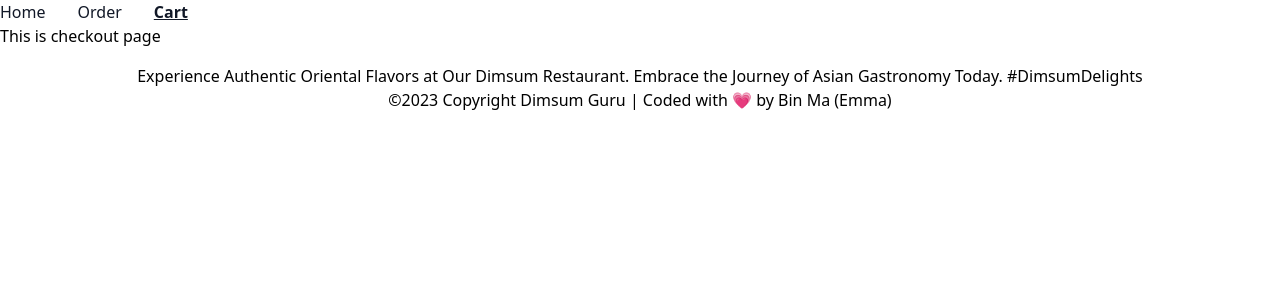
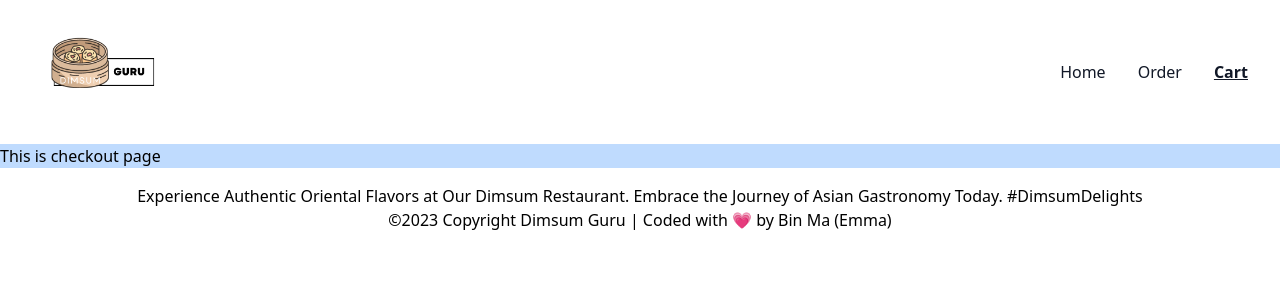
Before and after one commit to EmmaBin/dimsum_guru, a React (Create React App) app in the folder client/: page /checkout in a window 1280 px wide. Shown: the top 300 px of the page. Built offline with nearby package versions, Linux system fonts and the light colour scheme.

Commit message:
connected to server

```diff
--- a/client/src/App.js
+++ b/client/src/App.js
@@ -3,15 +3,17 @@ import Home from "./pages/Home"
 import { NavLayout } from "./NavLayout";
 import Checkout from "./pages/Checkout";
 import Order from "./pages/Order";
+import { useState } from 'react';
 
 
 function App() {
+  const [cart, setCart] = useState([]);
   return (
     <Routes>
       <Route element={<NavLayout />}>
         <Route path="/" element={<Home />} />
-        <Route path="/order" element={<Order />} />
-        <Route path="/checkout" element={<Checkout />} />
+        <Route path="/order" element={<Order cart={cart} setCart={setCart} />} />
+        <Route path="/checkout" element={<Checkout cart={cart} setCart={setCart} />} />
       </Route>
 
 
--- a/client/src/NavLayout.js
+++ b/client/src/NavLayout.js
@@ -1,31 +1,44 @@
 import { NavLink, Link, Outlet } from "react-router-dom";
+import Logo from "./assets/dimsum_logo.png"
+import React from "react"
+import {useState} from "react"
 
 
 export function NavLayout() {
+    const [showFood, setShowFood] = useState(false)
+
 
     return (
-        <div class="w-full md:block md:w-auto" id="navbar-default">
-            <ul class="font-medium flex flex-col p-4 md:p-0 mt-4 border border-gray-100 rounded-lg bg-gray-50 md:flex-row md:space-x-8 md:mt-0 md:border-0 md:bg-white dark:bg-gray-800 md:dark:bg-gray-900 dark:border-gray-700">
+        <div className="w-full md:block md:w-auto" id="navbar-default">
+            <div className="flex flex-col px-8 md:flex-row md:items-center md:justify-between">
+                <img className="w-36 h-36 mx-auto md:mx-0" src={Logo} alt="dim sum logo" />
+                <ul className="font-medium flex flex-col md:p-0 border border-gray-100 rounded-lg bg-gray-50 md:flex-row md:space-x-8 md:mt-0 md:border-0 md:bg-white dark:bg-gray-800 md:dark:bg-gray-900 dark:border-gray-700">
                     <li>
-                    <NavLink className={"block py-2 pl-3 pr-4 text-gray-900 rounded hover:bg-gray-100 md:hover:bg-transparent md:border-0 md:hover:text-teal-700 md:p-0 dark:text-white md:dark:hover:text-blue-500 dark:hover:bg-gray-700 dark:hover:text-white md:dark:hover:bg-transparent"}
+                        <NavLink className="block py-2 pl-3 pr-4 text-gray-900 rounded hover:bg-gray-100 md:hover:bg-transparent md:border-0 md:hover:text-teal-700 md:p-0 dark:text-white md:dark:hover:text-blue-500 dark:hover:bg-gray-700 dark:hover:text-white md:dark:hover:bg-transparent"
                             style={({ isActive }) => {
                                 return isActive ? { fontWeight: '600', textDecoration: 'underline' } : {}
                             }}
                             to="/">Home</NavLink>
                     </li>
-                <NavLink className={"block py-2 pl-3 pr-4 text-gray-900 rounded hover:bg-gray-100 md:hover:bg-transparent md:border-0 md:hover:text-teal-700 md:p-0 dark:text-white md:dark:hover:text-blue-500 dark:hover:bg-gray-700 dark:hover:text-white md:dark:hover:bg-transparent"}
+                    <li>
+                        <NavLink className="block py-2 pl-3 pr-4 text-gray-900 rounded hover:bg-gray-100 md:hover:bg-transparent md:border-0 md:hover:text-teal-700 md:p-0 dark:text-white md:dark:hover:text-blue-500 dark:hover:bg-gray-700 dark:hover:text-white md:dark:hover:bg-transparent"
                             style={({ isActive }) => {
                                 return isActive ? { fontWeight: '600', textDecoration: 'underline' } : {}
+
                             }}
-                    to="/order">Order</NavLink>
-                <NavLink className={"block py-2 pl-3 pr-4 text-gray-900 rounded hover:bg-gray-100 md:hover:bg-transparent md:border-0 md:hover:text-teal-700 md:p-0 dark:text-white md:dark:hover:text-blue-500 dark:hover:bg-gray-700 dark:hover:text-white md:dark:hover:bg-transparent"}
+                            to="/order"
+                        >Order</NavLink>
+                    </li>
+                    <li>
+                        <NavLink className="block py-2 pl-3 pr-4 text-gray-900 rounded hover:bg-gray-100 md:hover:bg-transparent md:border-0 md:hover:text-teal-700 md:p-0 dark:text-white md:dark:hover:text-blue-500 dark:hover:bg-gray-700 dark:hover:text-white md:dark:hover:bg-transparent"
                             style={({ isActive }) => {
                                 return isActive ? { fontWeight: '600', textDecoration: 'underline' } : {}
                             }}
                             to="/checkout">Cart</NavLink>
-
+                    </li>
                 </ul>
-            <Outlet />
+            </div>
+            <Outlet context={[ showFood, setShowFood]} />
             <footer className="flex flex-col items-center justify-center text-center p-4">
                 <h4>Experience Authentic Oriental Flavors at Our Dimsum Restaurant. Embrace the Journey of Asian Gastronomy Today. #DimsumDelights</h4>
                 <h5>©2023 Copyright Dimsum Guru | Coded with 💗 by Bin Ma (Emma)</h5>
--- a/client/src/pages/Checkout.js
+++ b/client/src/pages/Checkout.js
@@ -1,7 +1,7 @@
 export default function Checkout() {
     return (
     <>
-        <h1>This is checkout page</h1>
+        <h1 className=" bg-blue-200">This is checkout page</h1>
     </>
     )
 
--- a/client/src/pages/Order.js
+++ b/client/src/pages/Order.js
@@ -1,7 +1,31 @@
+import React, { useEffect, useState } from "react";
+
+const getAllFood = async () => {
+    try {
+        const response = await fetch("http://localhost:5000/foods");
+        const jsonData = await response.json();
+
+
+        console.log(jsonData)
+        return jsonData;
+    } catch (err) {
+        console.error(err.message)
+    }
+}
+
 export default function Order() {
+    const [foods, setFoods] = useState([])
+    useEffect(() => {
+        getAllFood()
+        .then((result) => setFoods(result))
+    })
+
     return (
         <>
-            <h1>All dimsum should list here to add to cart</h1>
+            <h1>test</h1>
+            <ul>
+                {foods.map(f => <li>{f.name}</li>)}
+            </ul>
         </>
     )
 }
```
Also changed, not shown: client/src/assets/dimsum_logo.png (added), 1 other file (tests, documents, lock files or other folders). Lines whose indentation alone changed are shown as unchanged.
